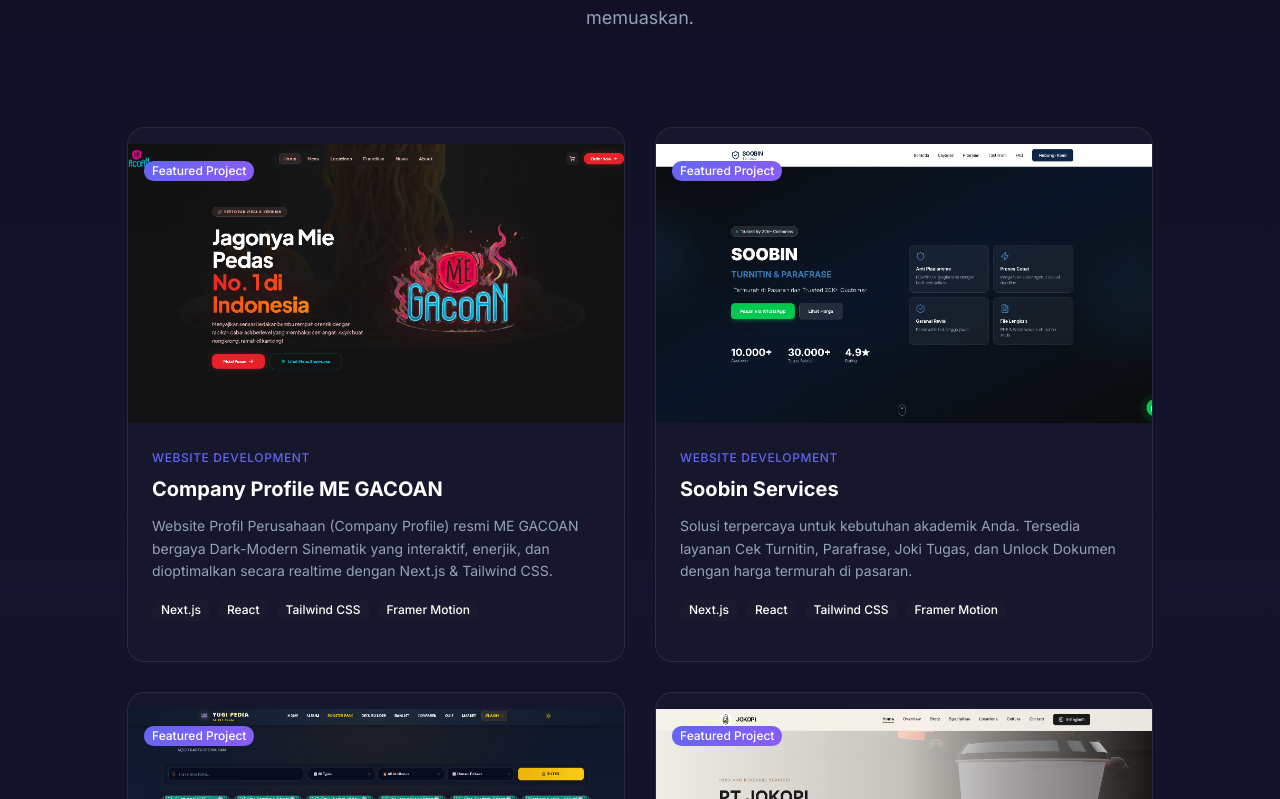
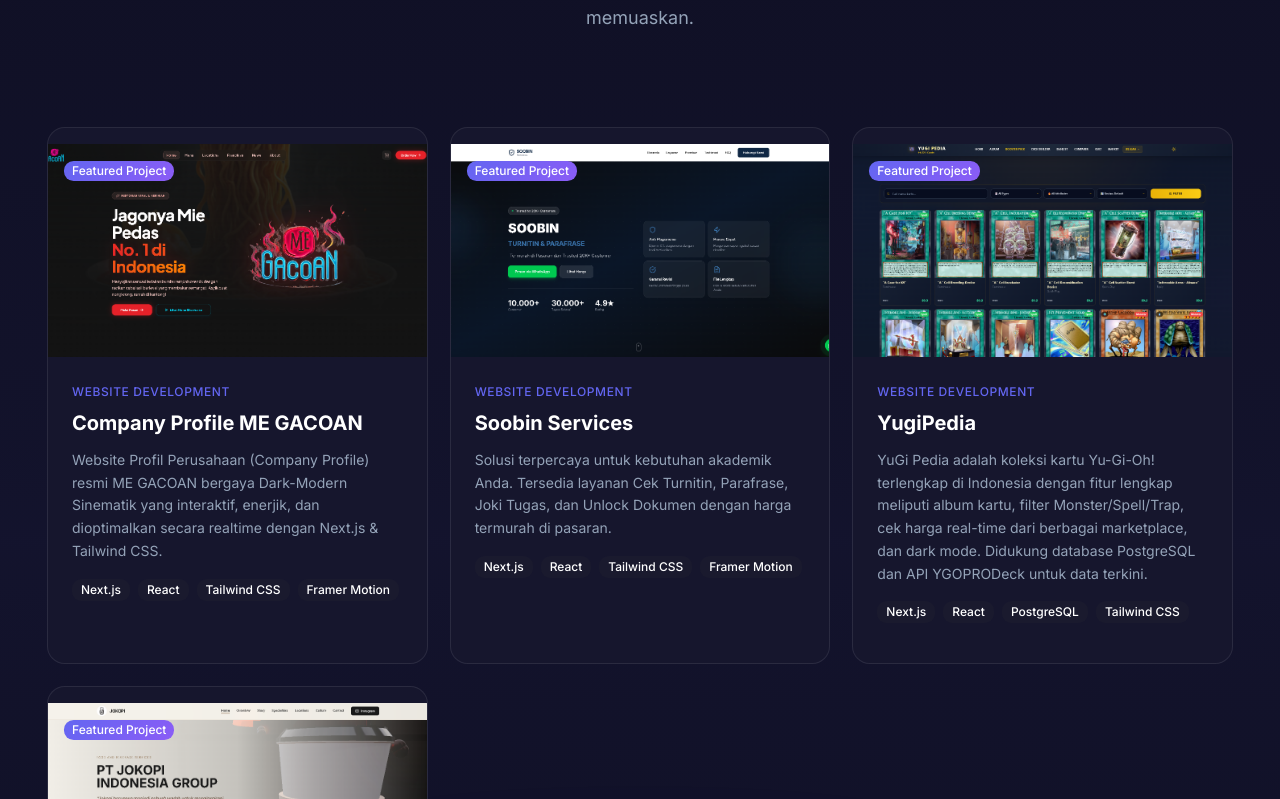
Before and after one commit to FajarAnshorii/JarDev, a Next.js app: page / in a window 1280 px wide. Shown: the part 7561-8360 px from the top of the page. Built offline with nearby package versions, Linux system fonts and the light colour scheme.

Commit message:
style: change portfolio section to 3-column layout on desktop

```diff
--- a/src/components/home/PortfolioSection.tsx
+++ b/src/components/home/PortfolioSection.tsx
@@ -78,7 +78,7 @@ export function PortfolioSection() {
         />
 
         <StaggerContainer
-          className="grid grid-cols-1 md:grid-cols-2 gap-6 md:gap-8 max-w-5xl mx-auto"
+          className="grid grid-cols-1 md:grid-cols-2 lg:grid-cols-3 gap-6 max-w-7xl mx-auto"
           staggerDelay={0.15}
         >
           {portfolios.map((project, index) => (
```
